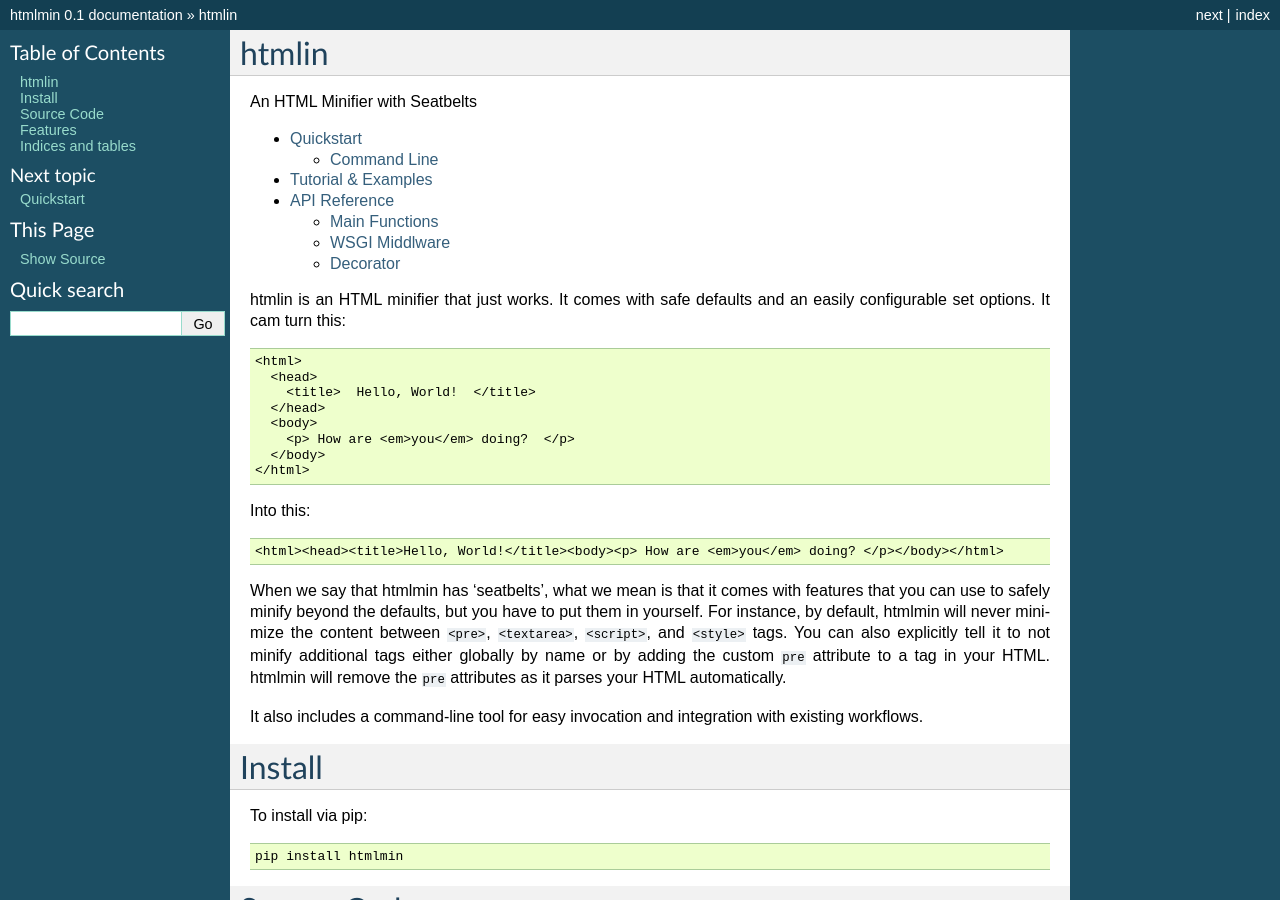
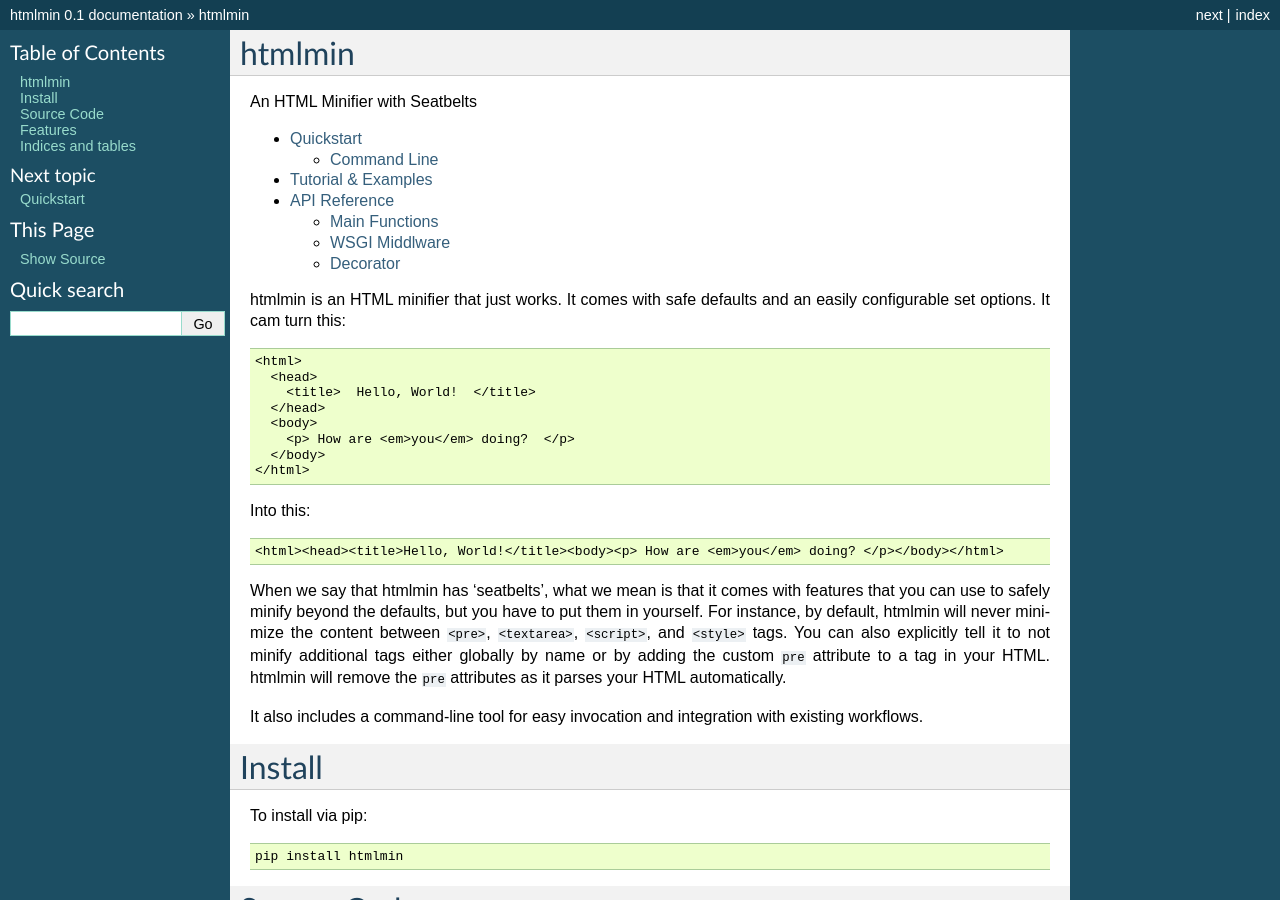
Before and after one commit to mankyd/htmlmin, a Sphinx documentation site: the page built from docs/index.rst, in a window 1280 px wide and 900 px high. Built offline with Sphinx 7.4.7, drawn with Linux system fonts in a browser that asks for light colours.

Commit message:
Minor typos

```diff
--- a/docs/index.rst
+++ b/docs/index.rst
@@ -3,7 +3,7 @@
    You can adapt this file completely to your liking, but it should at least
    contain the root `toctree` directive.
 
-htmlin
+htmlmin
 ===================================
 An HTML Minifier with Seatbelts
 
@@ -14,7 +14,7 @@ An HTML Minifier with Seatbelts
    reference
 
 
-htmlin is an HTML minifier that just works. It comes with safe defaults and
+htmlmin is an HTML minifier that just works. It comes with safe defaults and
 an easily configurable set options. It cam turn this::
 
   <html>
```
